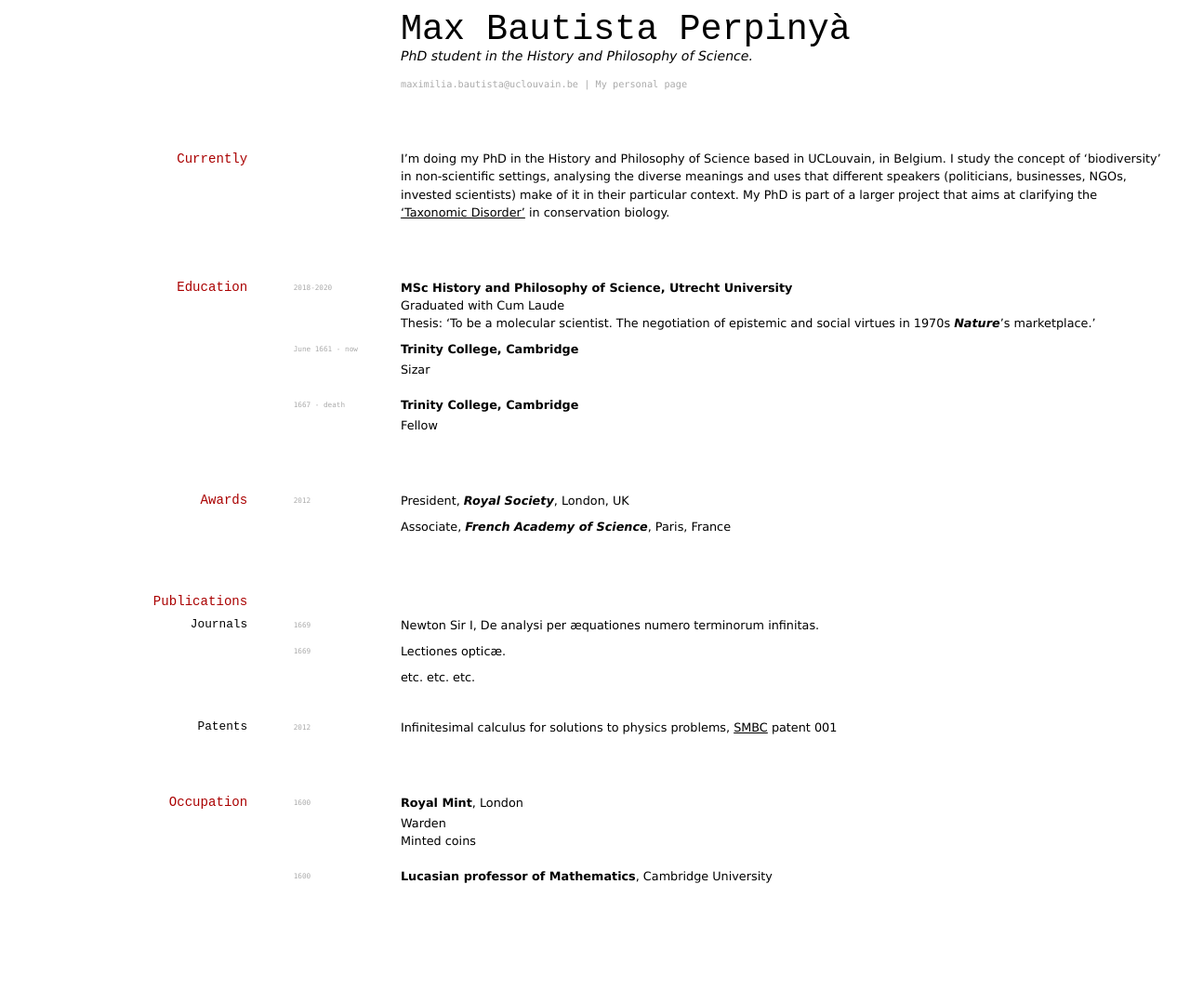
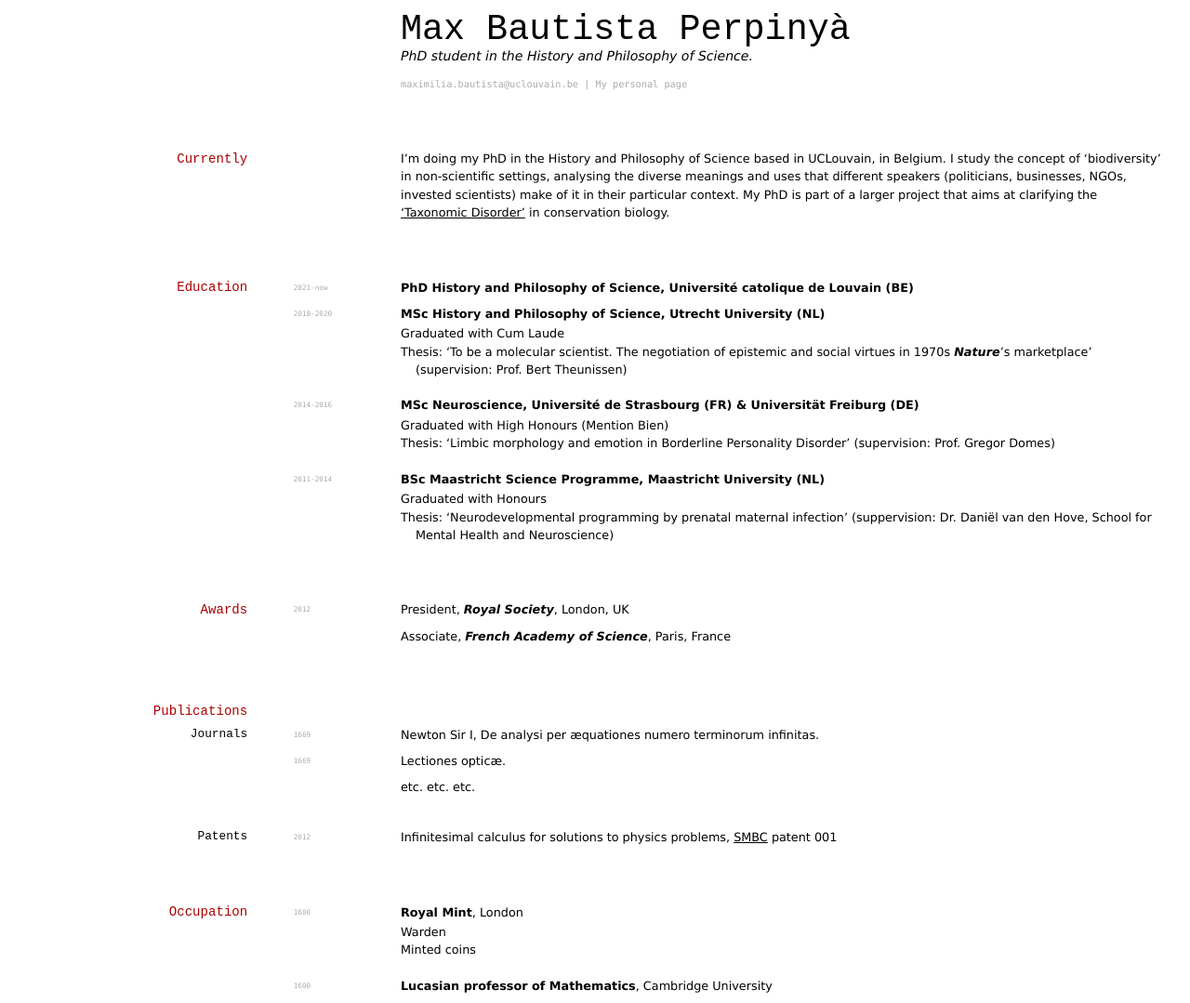
Before and after one commit to elipapa/markdown-cv, a Jekyll site: the page built from index.md, in a window 1280 px wide. Shown: the whole page at 93% size. Built offline with Jekyll 4.4.1, drawn with Linux system fonts in a browser that asks for light colours; before the commit the page ends 961 px from its top, so only the background shows below that.

Commit message:
Update index.md

```diff
--- a/index.md
+++ b/index.md
@@ -18,22 +18,23 @@ I'm doing my PhD in the History and Philosophy of Science based in UCLouvain, in
 
 ## Education
 
+`2021-now`
+__PhD History and Philosophy of Science, Université catolique de Louvain (BE)__
+
 `2018-2020`
-__MSc History and Philosophy of Science, Utrecht University__
-Graduated with Cum Laude
-Thesis: 'To be a molecular scientist. The negotiation of epistemic and social virtues in 1970s *Nature*’s marketplace.'
+__MSc History and Philosophy of Science, Utrecht University (NL)__
+- Graduated with Cum Laude
+- Thesis: 'To be a molecular scientist. The negotiation of epistemic and social virtues in 1970s *Nature*’s marketplace' (supervision: Prof. Bert Theunissen)
 
+`2014-2016`
+__MSc Neuroscience, Université de Strasbourg (FR) & Universität Freiburg (DE)__
+- Graduated with High Honours (Mention Bien)
+- Thesis: 'Limbic morphology and emotion in Borderline Personality Disorder' (supervision: Prof. Gregor Domes)
 
-`June 1661 - now`
-__Trinity College, Cambridge__
-
-- Sizar
-
-`1667 - death`
-__Trinity College, Cambridge__
-
-- Fellow
-
+`2011-2014`
+__BSc Maastricht Science Programme, Maastricht University (NL)__
+- Graduated with Honours
+- Thesis: 'Neurodevelopmental programming by prenatal maternal infection' (suppervision: Dr. Daniël van den Hove, School for Mental Health and Neuroscience)
 
 
 ## Awards
```
